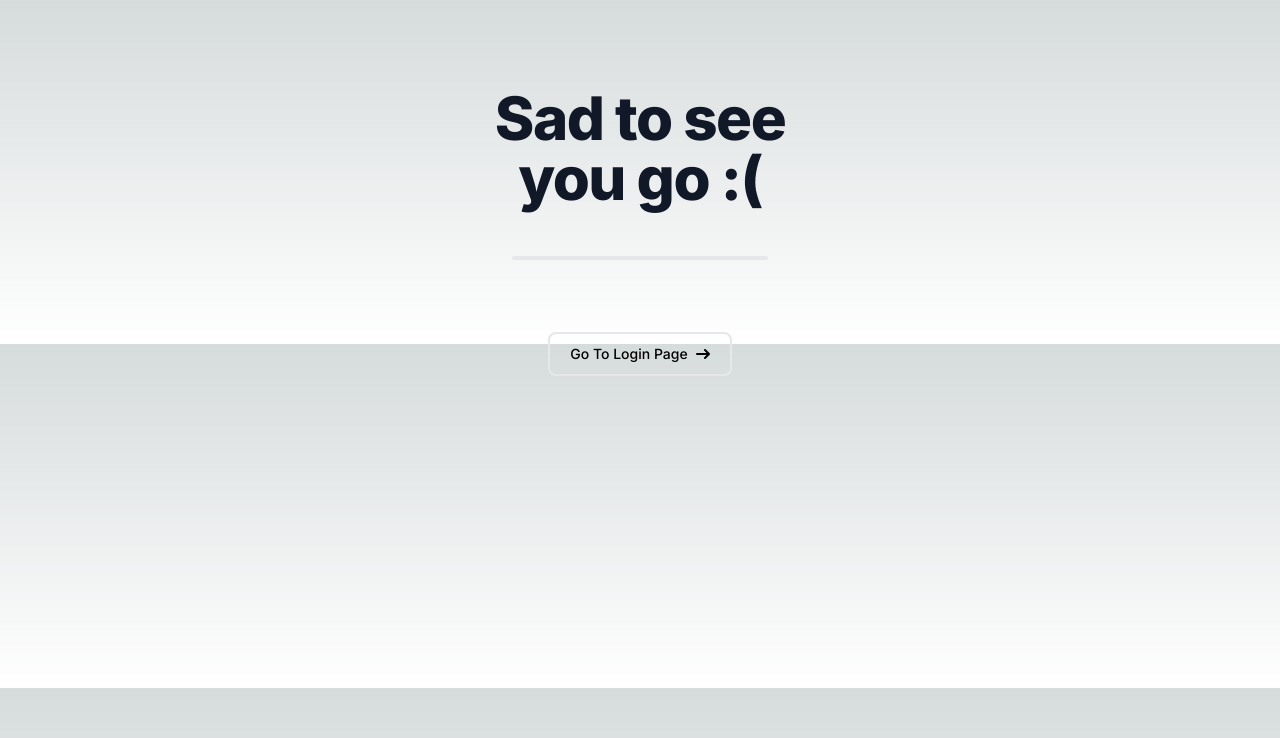
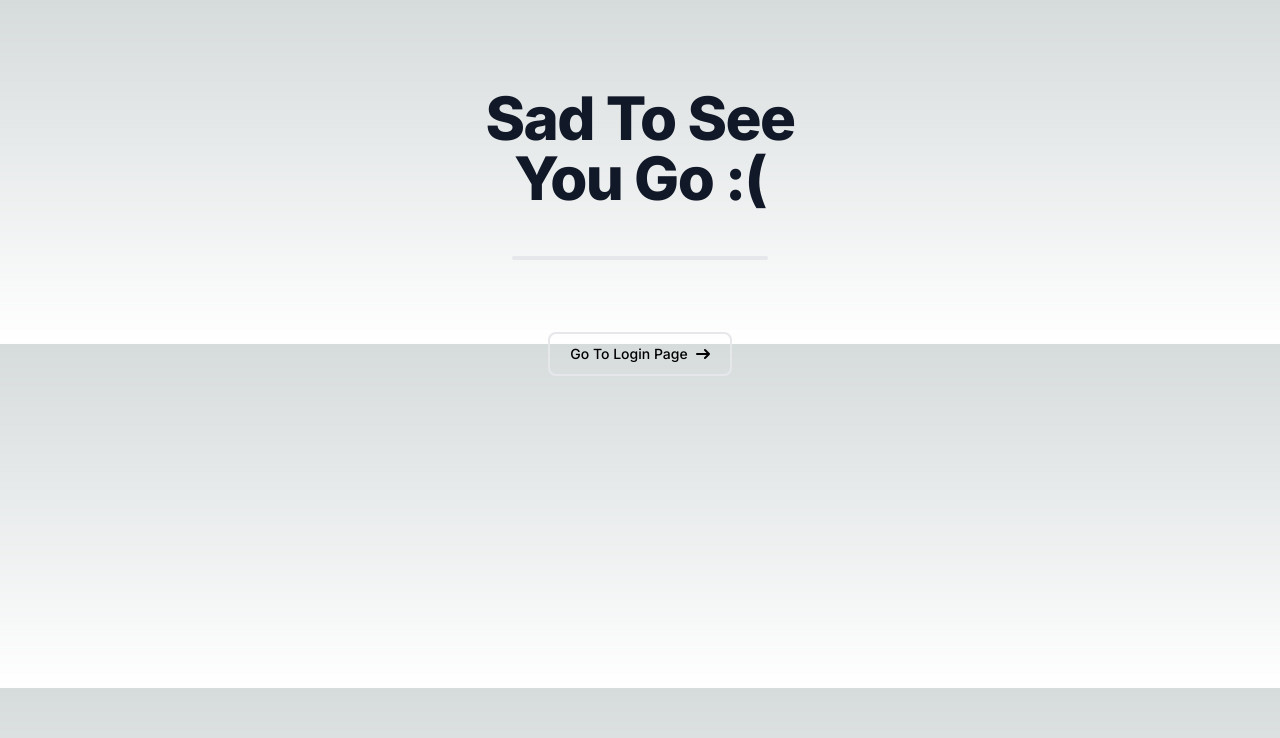
Before and after one commit to ertankara/next-auth-test, a Next.js app: page /auth/logout in a window 1280 px wide. Shown: the top 738 px of the page. Built offline with nearby package versions, Linux system fonts and the light colour scheme; no server answers.

Commit message:
Capitalize text

```diff
--- a/app/components/Title.tsx
+++ b/app/components/Title.tsx
@@ -4,6 +4,6 @@ type Props = {
 
 export const Title = (props: Props) => {
   return (
-    <h1 className="mb-4 text-4xl font-extrabold leading-none text-center tracking-tight text-gray-900 md:text-5xl lg:text-6xl">{props.text}</h1>
+    <h1 className="capitalize mb-4 text-4xl font-extrabold leading-none text-center tracking-tight text-gray-900 md:text-5xl lg:text-6xl">{props.text}</h1>
   )
 }
```
